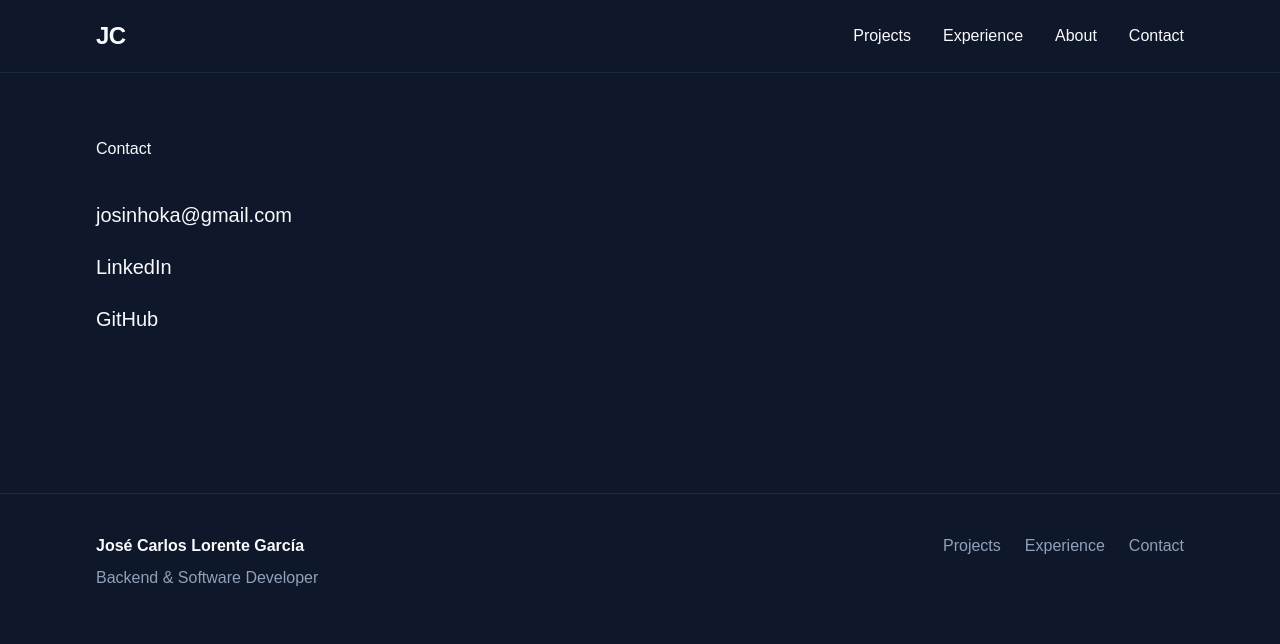
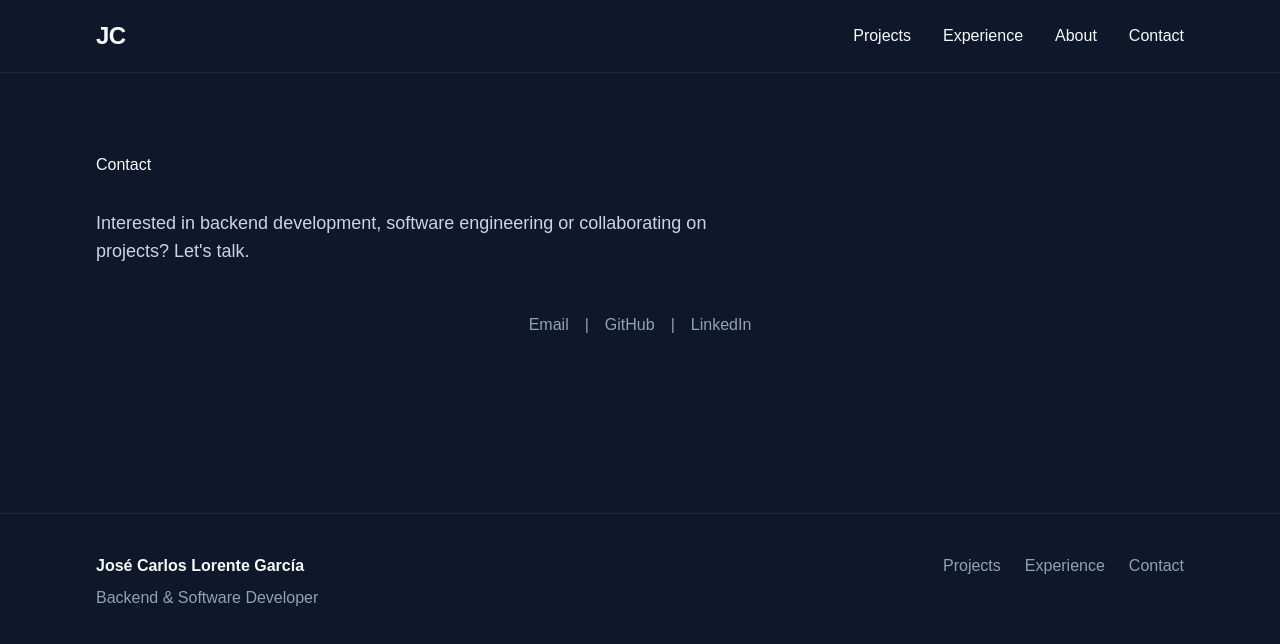
Before and after one commit to josinhoka/jclorente-dev, a Next.js app: page /contact in a window 1280 px wide. Shown: the top 644 px of the page. Built offline with nearby package versions, Linux system fonts and the light colour scheme.

Commit message:
Add minimal contact page

```diff
--- a/app/contact/page.tsx
+++ b/app/contact/page.tsx
@@ -1,8 +1,13 @@
 import SectionTitle
 from "@/components/ui/SectionTitle";
 
-import { profile }
+import {
+profile
+}
 from "@/data/profile";
+
+import ButtonLink
+from "@/components/ui/ButtonLink";
 
 export default function ContactPage() {
 
@@ -10,7 +15,7 @@ export default function ContactPage() {
 
 <main
 className="
-        py-16
+py-20
 "
 >
 
@@ -18,10 +23,37 @@ export default function ContactPage() {
 title="Contact"
 />
 
+<p
+className="
+mt-8
+
+max-w-2xl
+
+text-slate-300
+
+text-lg
+"
+>
+
+Interested in backend development,
+software engineering or collaborating
+on projects?
+
+Let's talk.
+
+</p>
+
 <div
 className="
-          mt-10
-          space-y-6
+mt-12
+
+flex
+
+justify-center
+
+gap-4
+
+text-slate-400
 "
 >
 
@@ -30,17 +62,40 @@ export default function ContactPage() {
 href={`mailto:${profile.email}`}
 
 className="
-            block
+hover:text-sky-400
 
-            text-xl
+transition
+"
 
-            hover:text-sky-400
-          "
 >
 
-          {profile.email}
+Email
 
 </a>
+
+<span>|</span>
+
+<a
+
+href={profile.github}
+
+target="_blank"
+
+rel="noopener noreferrer"
+
+className="
+hover:text-sky-400
+
+transition
+"
+
+>
+
+GitHub
+
+</a>
+
+<span>|</span>
 
 <a
 
@@ -48,35 +103,17 @@ export default function ContactPage() {
 
 target="_blank"
 
+rel="noopener noreferrer"
+
 className="
-            block
+hover:text-sky-400
 
-            text-xl
+transition
+"
 
-            hover:text-sky-400
-          "
 >
 
 LinkedIn
-
-        </a>
-
-        <a
-
-          href={profile.github}
-
-          target="_blank"
-
-          className="
-            block
-
-            text-xl
-
-            hover:text-sky-400
-          "
-        >
-
-          GitHub
 
 </a>
 
--- a/data/profile.ts
+++ b/data/profile.ts
@@ -15,5 +15,5 @@ export const profile = {
 
   email: "josinhoka@gmail.com",
 
-  location: "Valencia"
+  location: "Valencia, Spain"
 };
--- a/package.json
+++ b/package.json
@@ -10,6 +10,7 @@
   },
   "dependencies": {
     "@vercel/analytics": "^2.0.1",
+    "lucide-react": "^1.17.0",
     "next": "16.2.7",
     "react": "19.2.4",
     "react-dom": "19.2.4"
```
Also changed, not shown: 1 other file (tests, documents, lock files or other folders). Lines whose indentation alone changed are shown as unchanged.
